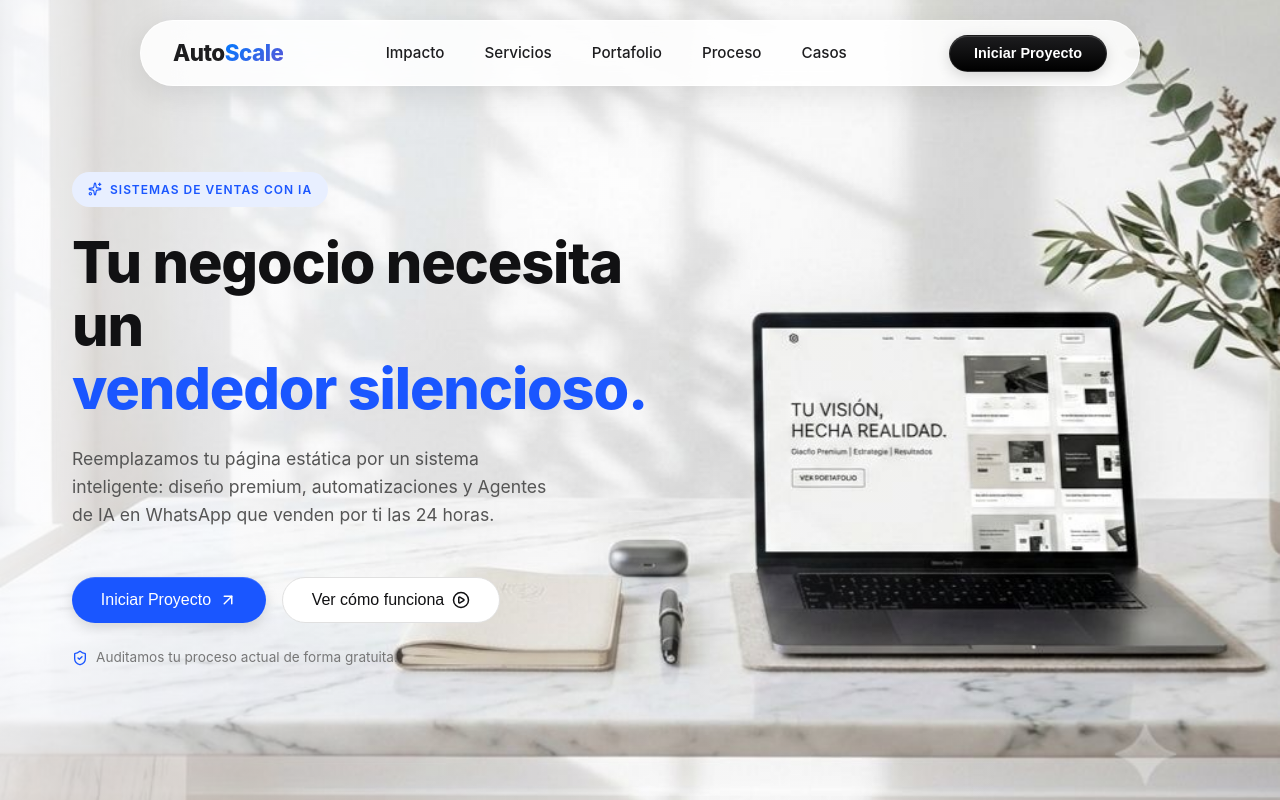
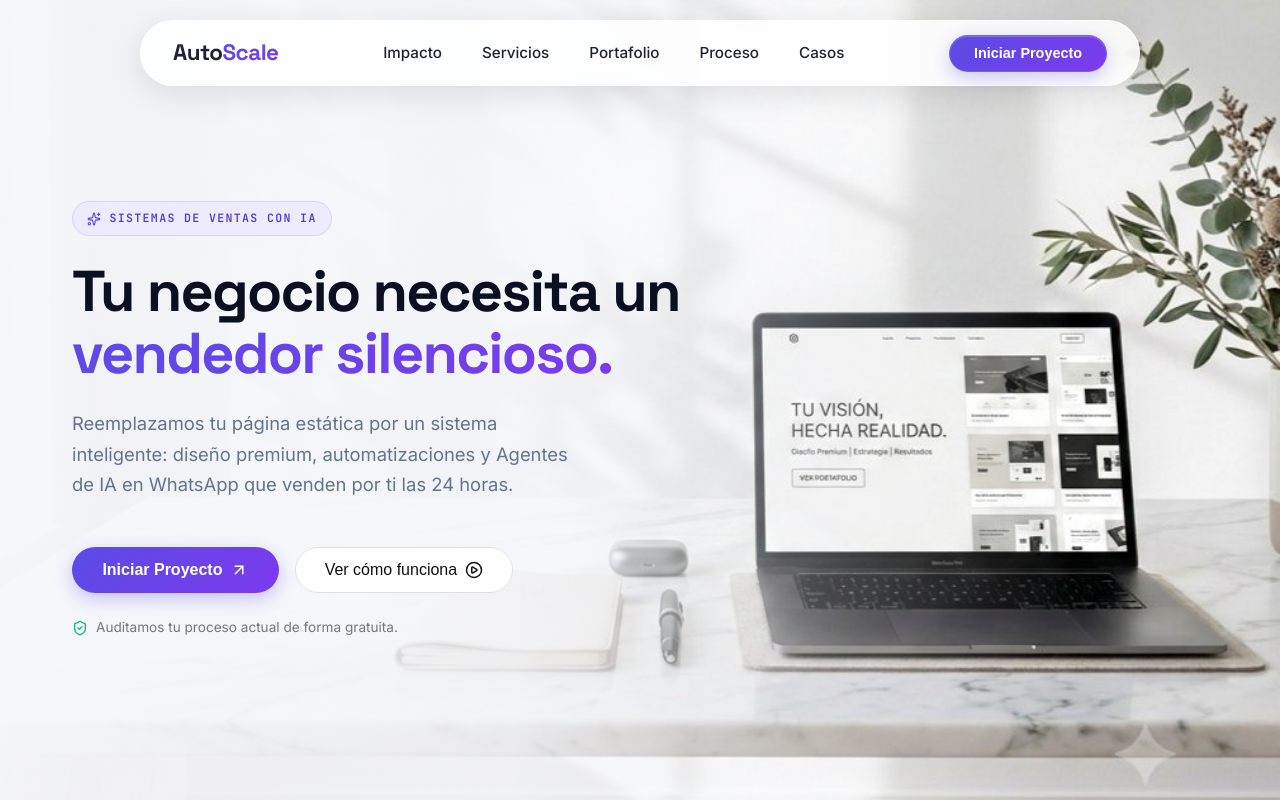
Before and after one commit to luk1311/AutoScale-agency, a React (Vite) app: page / in a window 1280 px wide. Shown: the top 800 px of the page. Built offline with nearby package versions, Linux system fonts and the light colour scheme; no server answers; the database is empty.

Commit message:
feat: add base styles and update Google Fonts to Inter, Space Grotesk, and JetBrains Mono

```diff
--- a/index.html
+++ b/index.html
@@ -22,7 +22,7 @@
   <link rel="preconnect" href="https://fonts.googleapis.com">
   <link rel="preconnect" href="https://fonts.gstatic.com" crossorigin>
   <link
-    href="https://fonts.googleapis.com/css2?family=Inter:wght@300;400;500;600;700;800&family=Outfit:wght@400;600;800&display=swap"
+    href="https://fonts.googleapis.com/css2?family=Inter:wght@400;500;600;700&family=Space+Grotesk:wght@500;600;700&family=JetBrains+Mono:wght@500;600&display=swap"
     rel="stylesheet">
 </head>
 
--- a/src/components/Hero.css
+++ b/src/components/Hero.css
@@ -34,9 +34,10 @@
   height: 100%;
   background: linear-gradient(
     90deg,
-    rgba(251, 251, 253, 0.7) 0%,
-    rgba(251, 251, 253, 0.2) 30%,
-    transparent 80%
+    rgba(246, 247, 251, 0.96) 0%,
+    rgba(246, 247, 251, 0.86) 40%,
+    rgba(246, 247, 251, 0.32) 62%,
+    transparent 84%
   );
   z-index: 1;
 }
@@ -60,44 +61,48 @@
 }
 
 .hero-badge {
-  display: flex;
+  display: inline-flex;
   align-items: center;
   gap: 0.5rem;
-  padding: 0.5rem 1rem;
-  background: #E8EFFF; /* Light blue */
+  padding: 0.45rem 0.9rem;
+  background: var(--brand-soft);
   border-radius: 50px;
+  font-family: var(--font-mono);
   font-weight: 600;
-  font-size: 0.75rem;
+  font-size: 0.72rem;
   margin-bottom: 0;
-  border: none;
+  border: 1px solid rgba(91, 75, 230, 0.14);
   text-transform: uppercase;
-  letter-spacing: 1px;
-  color: #1a56ff; /* Solid blue */
+  letter-spacing: 0.12em;
+  color: var(--brand-ink);
 }
 
 .badge-icon {
-  color: #1a56ff;
+  color: var(--brand);
 }
 
 .hero-title {
   margin-bottom: 0;
   font-size: clamp(3rem, 4.5vw, 4.5rem);
-  line-height: 1.1;
-  color: #111113; /* Dark text for light mode */
-  font-weight: 800;
-  letter-spacing: -0.02em;
+  line-height: 1.08;
+  color: var(--ink);
+  font-weight: 700;
+  letter-spacing: -0.03em;
 }
 
 .text-blue {
-  color: #1a56ff; /* Matching the solid blue from screenshot */
+  background: linear-gradient(135deg, var(--brand) 0%, var(--brand-2) 100%);
+  -webkit-background-clip: text;
+  -webkit-text-fill-color: transparent;
+  background-clip: text;
 }
 
 .hero-subtitle {
-  font-size: 1.1rem;
-  color: #555555;
+  font-size: 1.15rem;
+  color: var(--text-muted);
   max-width: 500px;
   margin-bottom: 1rem;
-  line-height: 1.6;
+  line-height: 1.65;
 }
 
 .hero-cta {
@@ -118,20 +123,21 @@
   display: flex;
   align-items: center;
   gap: 0.5rem;
-  background: #1a56ff;
+  background: linear-gradient(135deg, var(--brand) 0%, var(--brand-2) 100%);
   color: #ffffff;
-  padding: 0.8rem 1.8rem;
+  padding: 0.85rem 1.9rem;
   border-radius: 50px;
-  font-weight: 500;
+  font-weight: 600;
   border: none;
   cursor: pointer;
   font-size: 1rem;
+  box-shadow: 0 6px 18px rgba(91, 75, 230, 0.3);
   transition: all 0.3s ease;
 }
 
 .hero-buttons .btn-primary:hover {
-  background: #0f3ecc;
   transform: translateY(-2px);
+  box-shadow: 0 12px 30px rgba(91, 75, 230, 0.42);
 }
 
 .hero-buttons .btn-secondary {
@@ -164,7 +170,7 @@
 }
 
 .note-icon {
-  color: #1a56ff;
+  color: var(--accent);
 }
 
 @media (max-width: 900px) {
--- a/src/index.css
+++ b/src/index.css
@@ -1,27 +1,41 @@
 :root {
-  /* Color Palette - Apple Light Mode */
-  --bg-color: #FBFBFD;
-  --bg-secondary: #FFFFFF;
-  --text-main: #1D1D1F;
-  --text-muted: #86868B;
+  /* ── AutoScale · Identidad índigo→violeta, acento esmeralda "en vivo" ── */
+  --bg: #F6F7FB;            /* blanco frío premium (no blanco puro) */
+  --bg-elevated: #FFFFFF;
+  --ink: #0B1020;           /* casi negro pizarra, para títulos */
+  --text-main: #1E2233;
+  --text-muted: #64748B;
 
-  --accent-primary: #000000; /* Black/Dark gray for buttons */
-  --accent-glow: rgba(0, 0, 0, 0.05);
-  --accent-secondary: #424245; /* Subtle gray */
-  --accent-tertiary: #0066CC; /* Apple blue */
+  --brand: #5B4BE6;         /* índigo — identidad */
+  --brand-2: #7C3AED;       /* violeta — pareja del gradiente */
+  --brand-ink: #4C3BD6;     /* índigo oscuro para texto sobre claro */
+  --brand-soft: #EEEBFF;    /* fondo suave de badges/chips */
+  --accent: #10B981;        /* esmeralda — en vivo / confianza (uso mínimo) */
+  --accent-soft: #E3F7EF;
 
-  --border-color: rgba(0, 0, 0, 0.05);
-  --border-color: rgba(0, 0, 0, 0.05);
-  --glass-bg: rgba(255, 255, 255, 0.35);
-  --glass-border: rgba(255, 255, 255, 0.6);
+  --line: rgba(15, 23, 42, 0.08);
+  --glass-bg: rgba(255, 255, 255, 0.55);
+  --glass-border: rgba(255, 255, 255, 0.7);
 
-  /* Apple Tech Aurora Gradients */
-  --aurora-blue: rgba(0, 122, 255, 0.15);
-  --aurora-purple: rgba(88, 86, 214, 0.15);
+  --aurora-1: rgba(91, 75, 230, 0.16);
+  --aurora-2: rgba(124, 58, 237, 0.14);
 
-  /* Typography */
-  --font-sans: -apple-system, BlinkMacSystemFont, "SF Pro Text", "Segoe UI", Roboto, Helvetica, Arial, sans-serif;
-  --font-display: -apple-system, BlinkMacSystemFont, "SF Pro Display", "Segoe UI", Roboto, Helvetica, Arial, sans-serif;
+  /* Tipografía */
+  --font-body: 'Inter', system-ui, -apple-system, 'Segoe UI', Roboto, sans-serif;
+  --font-display: 'Space Grotesk', 'Inter', system-ui, sans-serif;
+  --font-mono: 'JetBrains Mono', ui-monospace, 'SF Mono', Menlo, monospace;
+
+  /* ── Alias de compatibilidad (los componentes viejos leen estos) ── */
+  --bg-color: var(--bg);
+  --bg-secondary: var(--bg-elevated);
+  --accent-primary: var(--brand);
+  --accent-glow: rgba(91, 75, 230, 0.12);
+  --accent-secondary: var(--text-muted);
+  --accent-tertiary: var(--brand);
+  --border-color: var(--line);
+  --aurora-blue: var(--aurora-1);
+  --aurora-purple: var(--aurora-2);
+  --font-sans: var(--font-body);
 }
 
 * {
@@ -48,14 +62,27 @@ body {
 
 h1, h2, h3, h4, h5, h6 {
   font-family: var(--font-display);
-  line-height: 1.2;
+  line-height: 1.15;
   margin-bottom: 1rem;
+  color: var(--ink);
+  font-weight: 600;
+  letter-spacing: -0.02em;
 }
 
 h1 {
   font-size: clamp(2.5rem, 5vw, 4.5rem);
-  font-weight: 800;
-  letter-spacing: -0.02em;
+  font-weight: 700;
+  letter-spacing: -0.03em;
+}
+
+/* Etiqueta monoespaciada (firma tipográfica de AutoScale) */
+.eyebrow {
+  font-family: var(--font-mono);
+  font-size: 0.72rem;
+  font-weight: 600;
+  letter-spacing: 0.14em;
+  text-transform: uppercase;
+  color: var(--brand-ink);
 }
 
 h2 {
@@ -72,7 +99,7 @@ p {
 
 /* Utilities */
 .text-gradient {
-  background: linear-gradient(135deg, #007aff 0%, #5856d6 100%);
+  background: linear-gradient(135deg, var(--brand) 0%, var(--brand-2) 100%);
   -webkit-background-clip: text;
   -webkit-text-fill-color: transparent;
   background-clip: text;
@@ -139,21 +166,20 @@ p {
 }
 
 .btn-primary {
-  background: linear-gradient(180deg, #1d1d1f 0%, #000000 100%);
+  background: linear-gradient(135deg, var(--brand) 0%, var(--brand-2) 100%);
   color: white;
   border-radius: 40px;
-  border: 1px solid rgba(255, 255, 255, 0.1);
+  border: 1px solid rgba(255, 255, 255, 0.12);
   box-shadow:
-    0 4px 14px rgba(0, 0, 0, 0.15),
-    inset 0 1px 0 rgba(255, 255, 255, 0.15);
+    0 6px 18px rgba(91, 75, 230, 0.28),
+    inset 0 1px 0 rgba(255, 255, 255, 0.22);
 }
 
 .btn-primary:hover {
   transform: translateY(-2px) scale(1.02);
   box-shadow:
-    0 8px 24px rgba(0, 0, 0, 0.2),
-    0 4px 8px rgba(0, 122, 255, 0.1),
-    inset 0 1px 0 rgba(255, 255, 255, 0.2);
+    0 12px 30px rgba(91, 75, 230, 0.38),
+    inset 0 1px 0 rgba(255, 255, 255, 0.25);
 }
 
 .btn-secondary {
```
